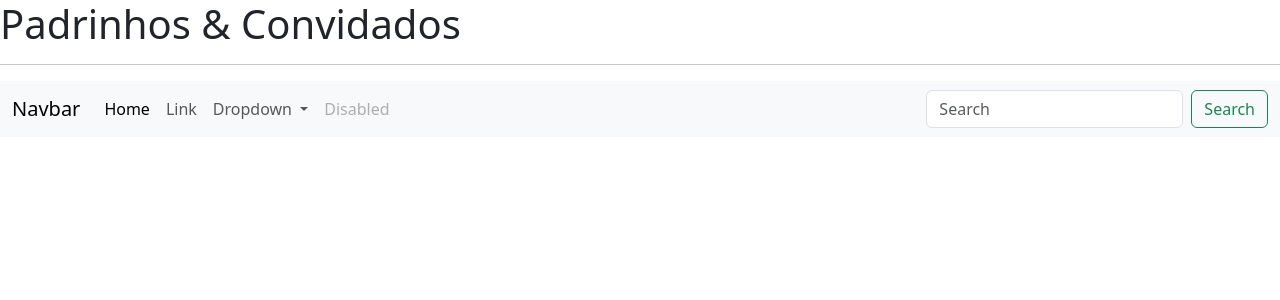
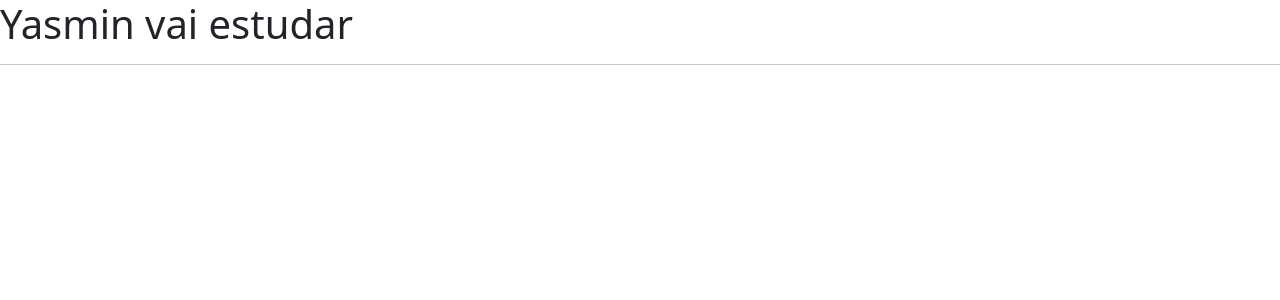
Before and after one commit to scorsato86murilo/padrinhoseconvidados, a Django app: page / in a window 1280 px wide. Shown: the top 300 px of the page. Run offline with Django 5.2, Linux system fonts and the light colour scheme.

Commit message:
teste em outra maquina

```diff
--- a/index/templates/index.html
+++ b/index/templates/index.html
@@ -8,43 +8,8 @@
     <link href="https://cdn.jsdelivr.net/npm/bootstrap@5.3.3/dist/css/bootstrap.min.css" rel="stylesheet" integrity="sha384-QWTKZyjpPEjISv5WaRU9OFeRpok6YctnYmDr5pNlyT2bRjXh0JMhjY6hW+ALEwIH" crossorigin="anonymous">
   </head>
   <body>
-    <h1>Padrinhos & Convidados</h1><hr>
-    <nav class="navbar navbar-expand-lg bg-body-tertiary">
-  <div class="container-fluid">
-    <a class="navbar-brand" href="#">Navbar</a>
-    <button class="navbar-toggler" type="button" data-bs-toggle="collapse" data-bs-target="#navbarSupportedContent" aria-controls="navbarSupportedContent" aria-expanded="false" aria-label="Toggle navigation">
-      <span class="navbar-toggler-icon"></span>
-    </button>
-    <div class="collapse navbar-collapse" id="navbarSupportedContent">
-      <ul class="navbar-nav me-auto mb-2 mb-lg-0">
-        <li class="nav-item">
-          <a class="nav-link active" aria-current="page" href="#">Home</a>
-        </li>
-        <li class="nav-item">
-          <a class="nav-link" href="#">Link</a>
-        </li>
-        <li class="nav-item dropdown">
-          <a class="nav-link dropdown-toggle" href="#" role="button" data-bs-toggle="dropdown" aria-expanded="false">
-            Dropdown
-          </a>
-          <ul class="dropdown-menu">
-            <li><a class="dropdown-item" href="#">Action</a></li>
-            <li><a class="dropdown-item" href="#">Another action</a></li>
-            <li><hr class="dropdown-divider"></li>
-            <li><a class="dropdown-item" href="#">Something else here</a></li>
-          </ul>
-        </li>
-        <li class="nav-item">
-          <a class="nav-link disabled" aria-disabled="true">Disabled</a>
-        </li>
-      </ul>
-      <form class="d-flex" role="search">
-        <input class="form-control me-2" type="search" placeholder="Search" aria-label="Search">
-        <button class="btn btn-outline-success" type="submit">Search</button>
-      </form>
-    </div>
-  </div>
-</nav>
+    <h1>Yasmin vai estudar</h1><hr>
+
     <script src="https://cdn.jsdelivr.net/npm/bootstrap@5.3.3/dist/js/bootstrap.bundle.min.js" integrity="sha384-YvpcrYf0tY3lHB60NNkmXc5s9fDVZLESaAA55NDzOxhy9GkcIdslK1eN7N6jIeHz" crossorigin="anonymous"></script>
   </body>
 </html>
```
